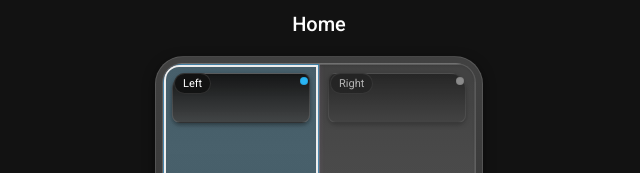
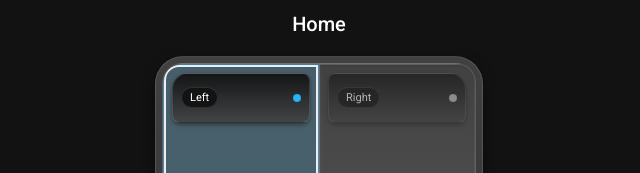
Before and after one commit to jonm01/bed-zones, a Next.js app: page / in a window 1280 px wide. Shown: the top 173 px of the page, without its empty margins (321-961 px from the left). Built offline with nearby package versions, Linux system fonts and the light colour scheme; what @mui/material-nextjs would draw is missing.

Commit message:
Align pillow overlays

```diff
--- a/src/components/BedDualZone.tsx
+++ b/src/components/BedDualZone.tsx
@@ -245,15 +245,15 @@ export function BedDualZone({
                   boxShadow: '0 2px 4px rgba(0,0,0,0.4)',
                   pointerEvents: 'none',
                   zIndex: 0,
+                  display: 'flex',
+                  alignItems: 'center',
+                  justifyContent: 'space-between',
+                  px: 1,
                 }}
-              />
-              {/* Side label */}
+              >
                 <Typography
                   component="span"
                   sx={{
-                  position: 'absolute',
-                  top: 8,
-                  left: 10,
                     fontSize: { xs: 10, sm: 11 },
                     lineHeight: 1,
                     px: 1,
@@ -263,12 +263,25 @@ export function BedDualZone({
                     border: '1px solid',
                     borderColor: 'divider',
                     backdropFilter: 'blur(2px)',
+                    userSelect: 'none',
                     zIndex: 1,
-                  userSelect: 'none',
                   }}
                 >
                   {name}
                 </Typography>
+                <Box
+                  className="bdz-dot"
+                  aria-hidden
+                  sx={{
+                    width: 8,
+                    height: 8,
+                    borderRadius: '50%',
+                    bgcolor: theme.palette.grey[400],
+                    border: '1px solid rgba(0,0,0,0.08)',
+                    zIndex: 1,
+                  }}
+                />
+              </Box>
 
               {/* Temperature display */}
               <Typography
@@ -318,22 +331,6 @@ export function BedDualZone({
                 </Box>
               )}
 
-              {/* Colored dot */}
-              <Box
-                className="bdz-dot"
-                aria-hidden
-                sx={{
-                  position: 'absolute',
-                  width: 8,
-                  height: 8,
-                  borderRadius: '50%',
-                  top: 12,
-                  right: 10,
-                  bgcolor: theme.palette.grey[400],
-                  border: '1px solid rgba(0,0,0,0.08)',
-                  zIndex: 1,
-                }}
-              />
             </ButtonBase>
           );
         })}
```
Lines whose indentation alone changed are shown as unchanged.
